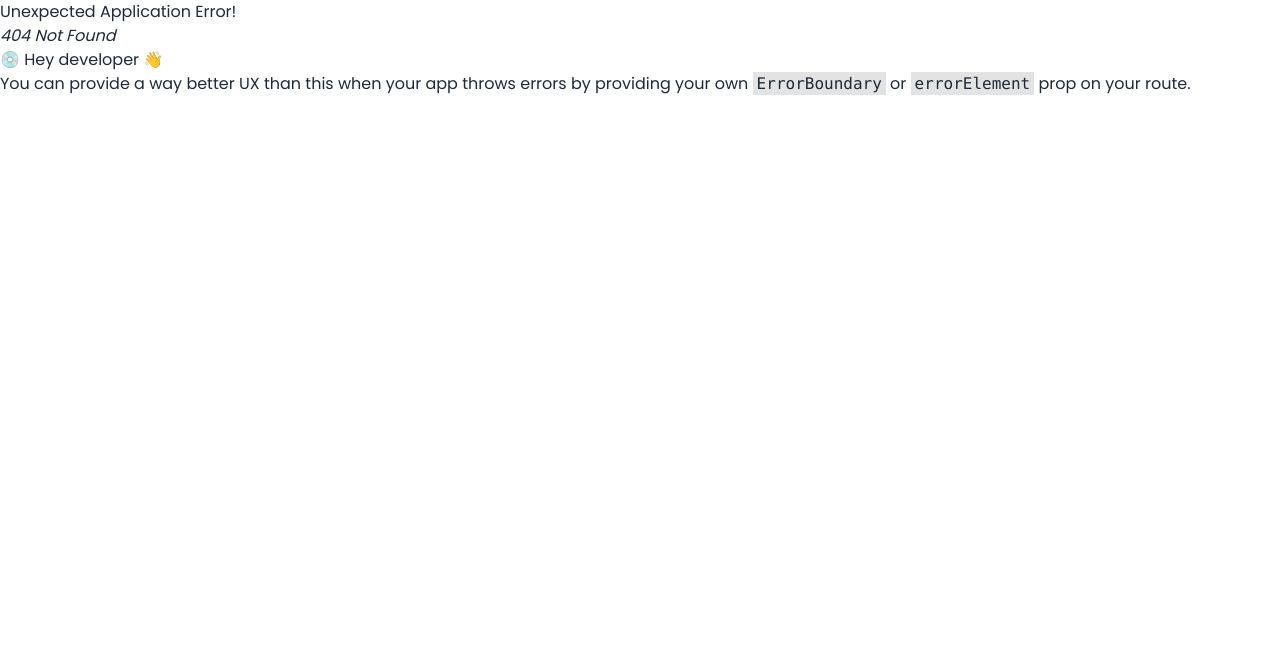
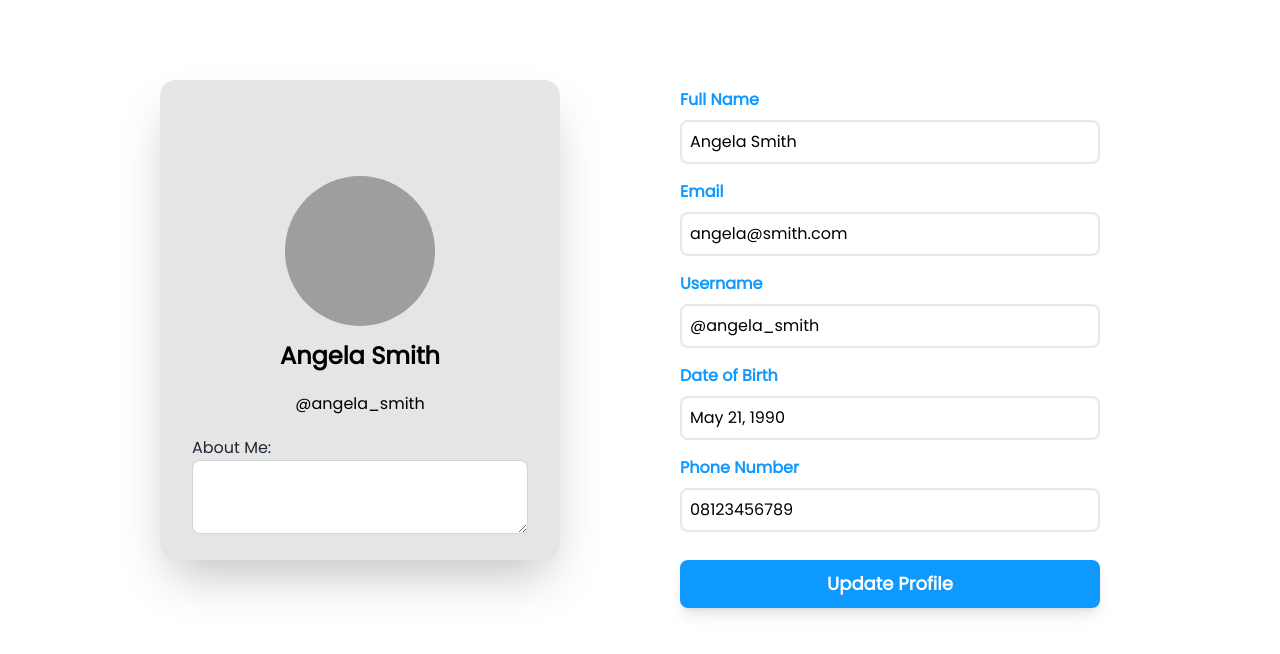
Before and after one commit to aryoyudhanto/socialmedia-app, a React (Vite) app: page /profile in a window 1280 px wide. Before the commit this address had no page. Shown: the top 654 px of the page. Built offline with nearby package versions, Linux system fonts and the light colour scheme; grey boxes are pictures that could not be loaded.

Commit message:
feat: slicing profile page

```diff
--- /dev/null
+++ b/src/pages/ProfilePage.tsx
@@ -0,0 +1,108 @@
+import React from 'react'
+import { Link } from 'react-router-dom'
+
+import Layout from '../components/Layout'
+import { TextArea } from '../components/Input'
+
+const ProfilePage = () => {
+    return (
+        <Layout>
+            <div className="flex flex-col w-full h-screen">
+                <div className="flex h-screen justify-end p-20">
+                    <div className="flex flex-col w-[400px] ">
+                        <div className="w-full mx-auto rounded-2xl bg-[#e5e5e5] h-[480px] p-8 shadow-2xl"                        >
+                            <div className='flex h-1/2'>
+                                <img src="https://cdn-icons-png.flaticon.com/512/3135/3135715.png"
+                                    className='w-[150px] h-[150px] mx-auto mt-16 rounded-full' />
+                            </div>
+                            <div className='h-1/2'>
+                                <div className='mx-auto my-5 flex justify-center'>
+                                    <h1 className='text-2xl text-black font-bold'>Angela Smith</h1>
+                                </div>
+                                <div className='mx-auto my-5 flex justify-center'>
+                                    <p className='text-md text-black'>@angela_smith</p>
+                                </div>
+                                <div className='mx-auto my-5 flex justify-center'>
+                                    <TextArea label='About Me: ' id=''>
+
+                                    </TextArea>
+                                </div>
+                            </div>
+                        </div>
+                    </div>
+                </div>
+            </div>
+            <div className="flex flex-col w-full h-screen">
+                <div className="flex h-screen py-20 px-10">
+                    <form
+                        className="w-full mx-auto rounded-2xl"
+                    >
+                        <div className="flex flex-col py-2">
+                            <label className="font-semibold text-[#0D99FF]">Full Name</label>
+                            <input
+                                // value={email}
+                                className="rounded-lg bg-white mt-2 p-2 border-2 focus:outline-none text-black w-3/4"
+                                type="text"
+                                placeholder="Full Name"
+                                value={'Angela Smith'}
+                                disabled
+                            />
+                        </div>
+                        <div className="flex flex-col py-2">
+                            <label className="font-semibold text-[#0D99FF]">Email</label>
+                            <input
+                                // value={email}
+                                className="rounded-lg bg-white mt-2 p-2 border-2 focus:outline-none text-black w-3/4"
+                                type="email"
+                                placeholder="yourname@email.com"
+                                value={'angela@smith.com'}
+                                disabled
+                            />
+                        </div>
+                        <div className="flex flex-col py-2">
+                            <label className="font-semibold text-[#0D99FF]">Username</label>
+                            <input
+                                // value={email}
+                                className="rounded-lg bg-white mt-2 p-2 border-2 focus:outline-none text-black w-3/4"
+                                type="text"
+                                placeholder="@username"
+                                value={'@angela_smith'}
+                                disabled
+                            />
+                        </div>
+                        <div className="flex flex-col py-2">
+                            <label className="font-semibold text-[#0D99FF]">Date of Birth</label>
+                            <input
+                                // value={email}
+                                className="rounded-lg bg-white mt-2 p-2 border-2 focus:outline-none text-black w-3/4"
+                                type="text"
+                                placeholder="Date of Birth"
+                                value={'May 21, 1990'}
+                                disabled
+                            />
+                        </div>
+                        <div className="flex flex-col py-2">
+                            <label className="font-semibold text-[#0D99FF]">Phone Number</label>
+                            <input
+                                // value={email}
+                                className="rounded-lg bg-white mt-2 p-2 border-2 focus:outline-none text-black w-3/4"
+                                type="text"
+                                placeholder="08123xxxxxxx"
+                                value={'08123456789'}
+                                disabled
+                            />
+                        </div>
+                        <button
+                            type="submit"
+                            className="w-3/4 text-lg m-auto my-5 py-2 capitalize bg-[#0D99FF] border-none shadow-lg text-white font-semibold rounded-lg btn hover:bg-[#0d86ff]"
+                        >
+                            Update Profile
+                        </button>
+                    </form>
+                </div>
+            </div>
+        </Layout>
+    )
+}
+
+export default ProfilePage
--- a/src/routes/index.tsx
+++ b/src/routes/index.tsx
@@ -3,6 +3,7 @@ import {createBrowserRouter, RouterProvider} from 'react-router-dom'
 import LandingPage from '../pages'
 import Login from '../pages/Login'
 import Register from '../pages/Register'
+import ProfilePage from '../pages/ProfilePage'
 
 const router = createBrowserRouter([
     {
@@ -17,6 +18,10 @@ const router = createBrowserRouter([
         path: "/register",
         element: <Register />,
     },
+    {
+        path: "/profile",
+        element: <ProfilePage />,
+    },
 ])
 
 const App = () => {
```
